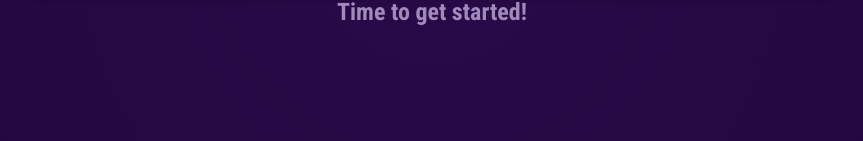
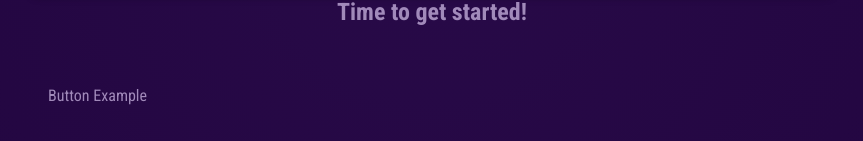
Before and after one commit to luidimso/react-starting, a React (Vite) app: page / in a window 1280 px wide. Shown: the part 705-846 px from the top of the page, without its empty margins (208-1071 px from the left). Built offline with nearby package versions, Linux system fonts and the light colour scheme.

Commit message:
Using children props

```diff
--- a/src/App.jsx
+++ b/src/App.jsx
@@ -1,6 +1,7 @@
 import { CORE_CONCEPTS } from "./data.js";
 import Header from "./components/Header.jsx";
 import CoreConcept from "./components/CoreConcepts.jsx";
+import TabButton from "./components/TabButton.jsx";
 
 function App() {
   return (
@@ -15,6 +16,12 @@
           </ul>
         </section>
         <h2>Time to get started!</h2>
+
+        <section id="examples">
+          <menu>
+            <TabButton>Button Example</TabButton>
+          </menu>
+        </section>
       </main>
     </div>
   );
--- /dev/null
+++ b/src/components/TabButton.jsx
@@ -0,0 +1,7 @@
+export default function TabButton(props) {
+    return (
+        <li>
+            <button>{props.children}</button>
+        </li>
+    );
+}
```
